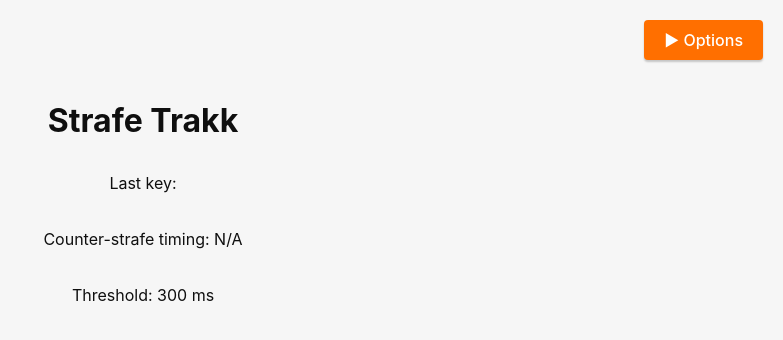
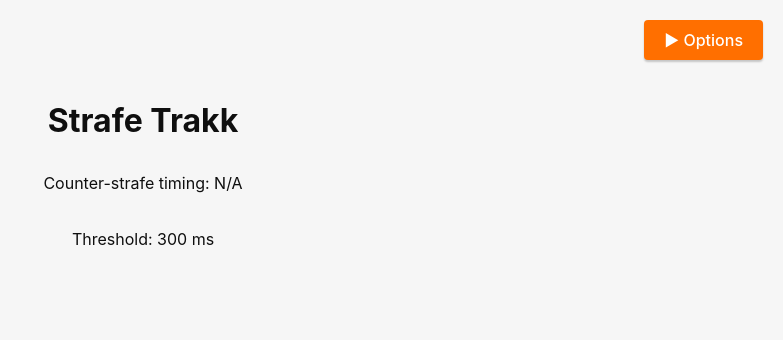
Before and after one commit to AaronCasildo/strafe-trakk, a React (Vite) app: page / in a window 1280 px wide. Shown: the top 340 px of the page, without its empty margins (497-1280 px from the left). Built offline with nearby package versions, Linux system fonts and the light colour scheme.

Commit message:
chore: remove history element

```diff
--- a/src/App.tsx
+++ b/src/App.tsx
@@ -6,7 +6,6 @@ import "./App.css";
 const DEFAULT_THRESHOLD = 300;
 
 function App() {
-  const [lastKey, setLastKey] = useState("");
   const [timeSinceLast, setTimeSinceLast] = useState<number | null>(null);
   const [isMenuOpen, setIsMenuOpen] = useState(false);
 
@@ -60,8 +59,6 @@ function App() {
         // The paired key (the other key involved) must also be a strafe key
         if (pairKey != null && pairKey !== leftKey && pairKey !== rightKey) return;
 
-        setLastKey(eventKey);
-
         // Update timing if it's a valid value
         if (timeMs != null) {
           // Check absolute value against threshold
@@ -99,8 +96,6 @@ function App() {
 
       <main className="container">
         <h1>Strafe Trakk</h1>
-
-        <p>Last key: {lastKey}</p>
         <p>
           Counter-strafe timing: {timeSinceLast !== null
             ? `${timeSinceLast} ms ${timeSinceLast < 0 ? '(early overlap)' : '(clean)'}`
```
